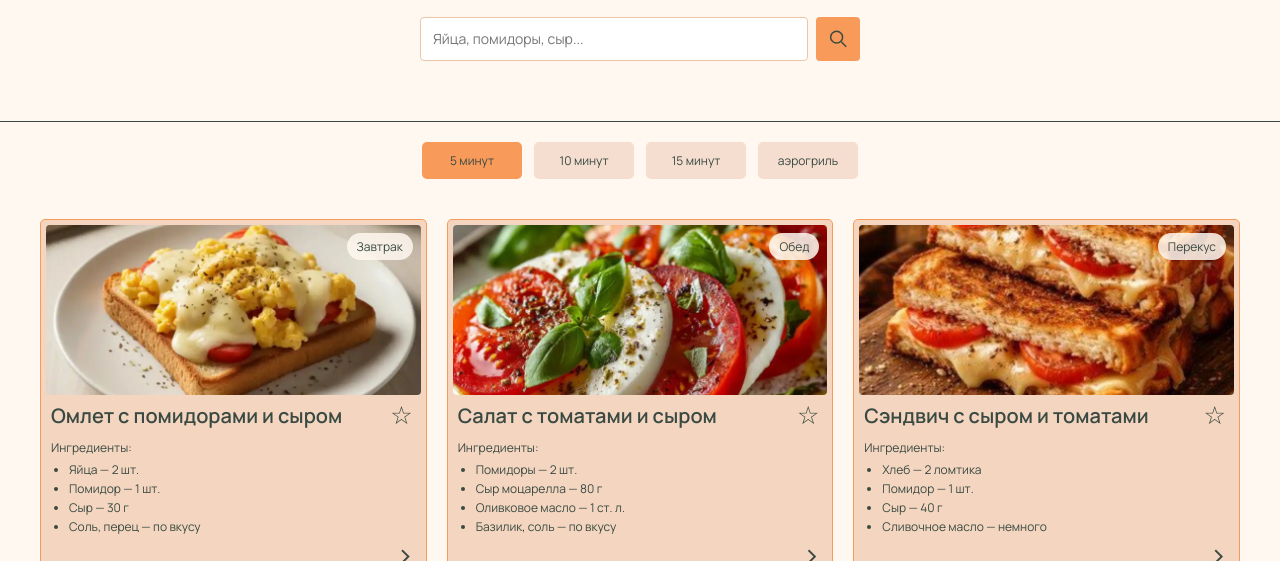
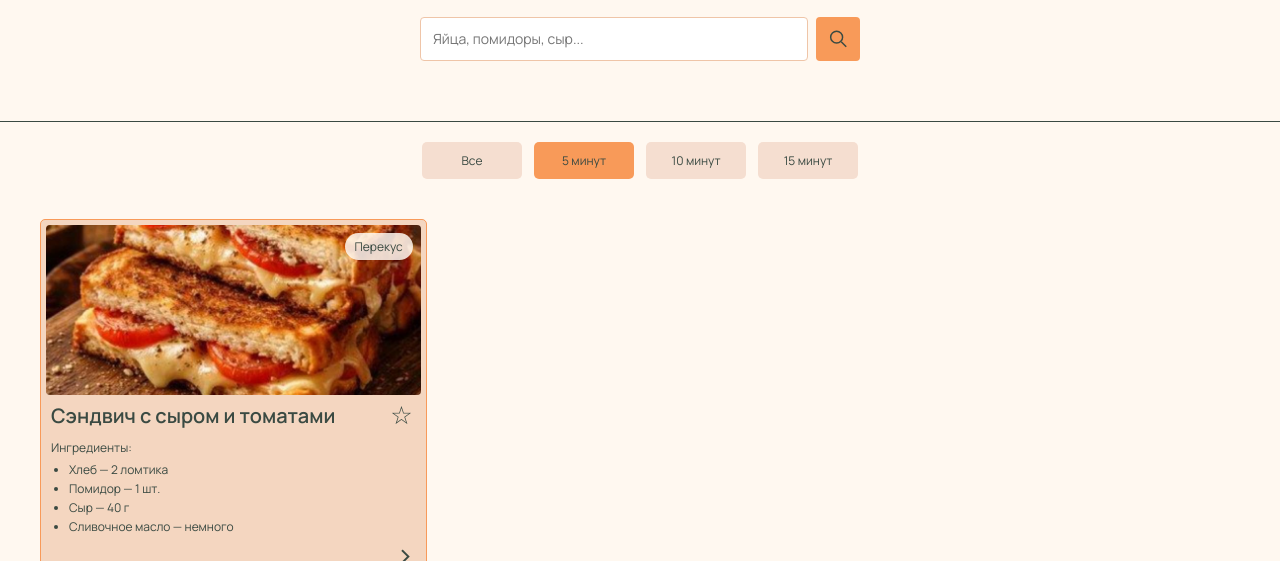
Before and after one commit to dadaria8800-dev/digital-media, a plain HTML site: page index.html in a window 1280 px wide. Both pictures are taken after a click on the button "5 минут". Shown: the part 239-800 px from the top of the page. Drawn offline with Linux system fonts and the light colour scheme.

Commit message:
+фильтрв

```diff
--- a/index.html
+++ b/index.html
@@ -55,10 +55,10 @@
         <section class="filters-section">
 
             <div class="filters" aria-label="Время приготовления">
-                <button class="tag" type="button">5 минут</button>
-                <button class="tag active" type="button">10 минут</button>
-                <button class="tag" type="button">15 минут</button>
-                <button class="tag" type="button">аэрогриль</button>
+                 <button class="tag active" data-filter="all" type="button">Все</button>
+                <button class="tag" data-filter="5" type="button">5 минут</button>
+                <button class="tag" data-filter="10" type="button">10 минут</button>
+                <button class="tag" data-filter="15" type="button">15 минут</button>
             </div>
 
         </section>
@@ -70,7 +70,7 @@
             <div class="recipes">
 
                 <!-- Карточка 1 -->
-                <article class="recipe-card">
+                <article class="recipe-card" data-time="10">
 
                     <div class="recipe-image">
                         <img src="assets/images/omelette.jpg"
@@ -105,7 +105,7 @@
                 </article>
 
                 <!-- Карточка 2 -->
-                <article class="recipe-card">
+                <article class="recipe-card" data-time="15">
 
                     <div class="recipe-image">
                         <img src="assets/images/salad.jpg"
@@ -140,7 +140,7 @@
                 </article>
 
                 <!-- Карточка 3 -->
-                <article class="recipe-card">
+                <article class="recipe-card" data-time="5">
 
                     <div class="recipe-image">
                         <img src="assets/images/sandwich.jpg"
@@ -174,7 +174,7 @@
                 </article>
 
                 <!-- Карточка 4 -->
-                <article class="recipe-card">
+                <article class="recipe-card" data-time="20">
 
                     <div class="recipe-image">
                         <img src="assets/images/pasta.jpg"
@@ -208,7 +208,7 @@
                 </article>
 
                 <!-- Карточка 5 -->
-                <article class="recipe-card">
+                <article class="recipe-card" data-time="10">
 
                     <div class="recipe-image">
                         <img src="assets/images/toast.jpg"
@@ -243,7 +243,7 @@
                 </article>
 
                 <!-- Карточка 6 -->
-                <article class="recipe-card">
+                <article class="recipe-card" data-time="15">
 
                     <div class="recipe-image">
                         <img src="assets/images/zucchini.jpg"
--- a/js/script.js
+++ b/js/script.js
@@ -13,18 +13,34 @@ document.addEventListener('DOMContentLoaded', () => {
         })
         .catch(error => console.error("Ошибка загрузки данных:", error));
 
-    // 3. ФУНКЦИЯ 1: РАБОТА ФИЛЬТРОВ (Кнопки "5 минут", "10 минут" и т.д.)
+       // 3. ФУНКЦИЯ 1: РАБОТА ФИЛЬТРОВ (Показ/скрытие карточек)
     const filterTags = document.querySelectorAll('.tag');
+    const allCards = document.querySelectorAll('.recipe-card'); // Получаем все карточки
 
     filterTags.forEach(tag => {
         tag.addEventListener('click', () => {
-            // Сначала убираем класс 'active' у всех кнопок
+            // 1. Убираем класс 'active' у всех кнопок
             filterTags.forEach(t => t.classList.remove('active'));
-            // Потом добавляем класс 'active' той кнопке, по которой кликнули
+            // 2. Добавляем класс 'active' нажатой кнопке
             tag.classList.add('active');
+
+            // 3. Получаем значение фильтра (all, 5, 10 или 15)
+            const filterValue = tag.getAttribute('data-filter');
+
+            // 4. Перебираем все карточки и скрываем/показываем их
+            allCards.forEach(card => {
+                const cardTime = card.getAttribute('data-time');
+
+                if (filterValue === 'all' || cardTime === filterValue) {
+                    // Если выбрано "Все" или время совпало — показываем карточку
+                    card.style.display = 'block';
+                } else {
+                    // Иначе скрываем
+                    card.style.display = 'none';
+                }
+            });
         });
     });
-
     // 4. ФУНКЦИЯ 2: ИЗБРАННОЕ (Клик по звездочке)
     const favoriteButtons = document.querySelectorAll('.favorite-button');
 
```
